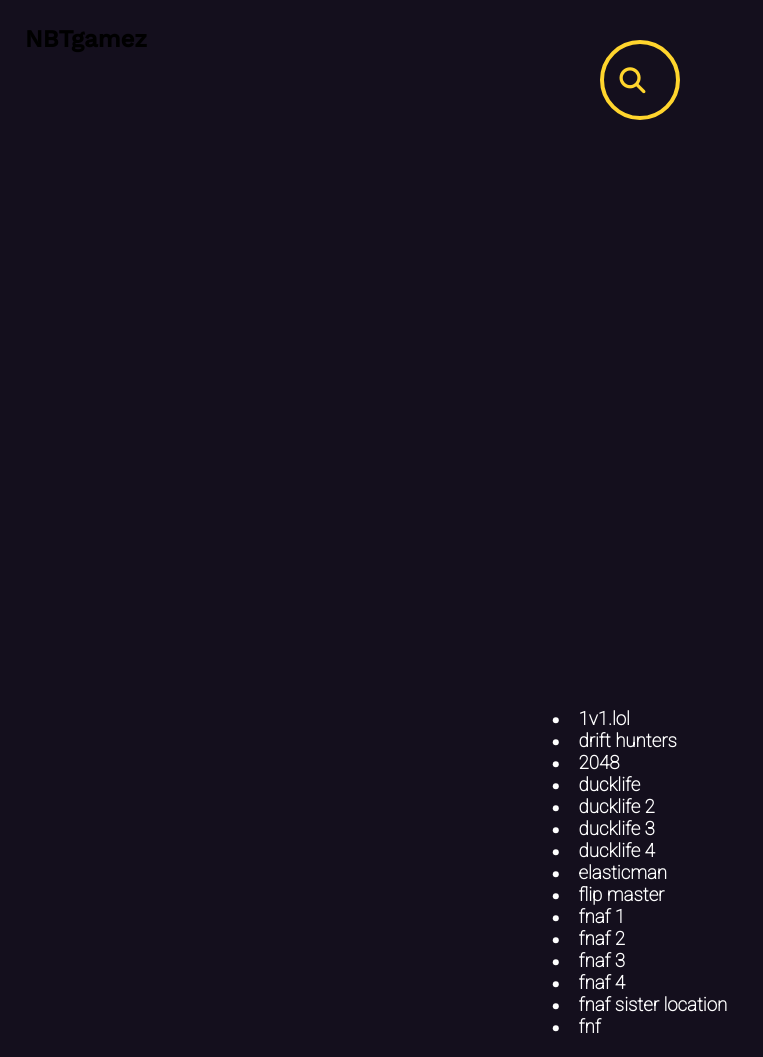
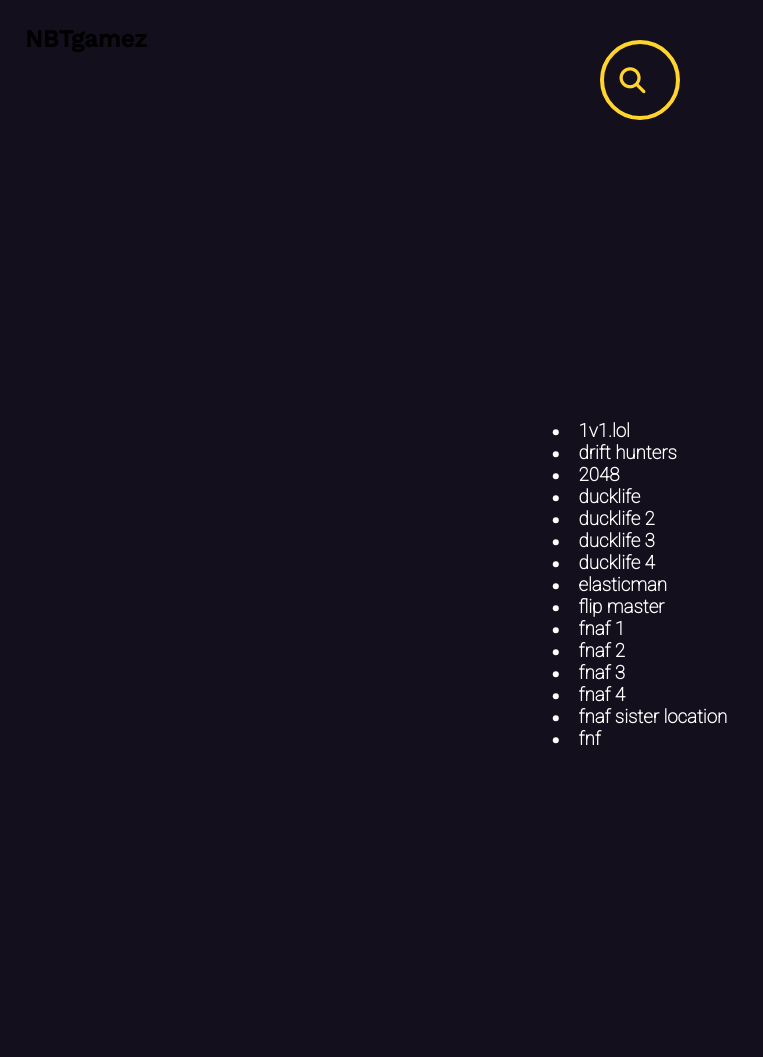
Before and after one commit to totallyhistory1/NBTgamez, a plain HTML site: page index.html in a window 1280 px wide. Shown: the whole page, without its empty margins (0-763 px from the left). After the commit the page ends 800 px from the top, so only its background shows below. Drawn offline with nearby package versions, Linux system fonts and the light colour scheme.

Commit message:
Update games.css

```diff
--- a/games.css
+++ b/games.css
@@ -45,7 +45,7 @@ i{
   color: #ffffff;
   font-family: 'Roboto', sans-serif;
   position: absolute;
-  margin-top: 800px;
+  margin-top: 40%;
   margin-left: 50%;
   transform: translate(-50%,-50%);
 }
```
